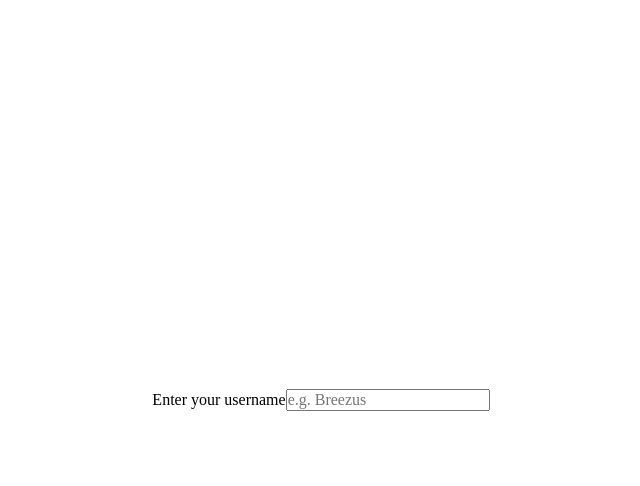
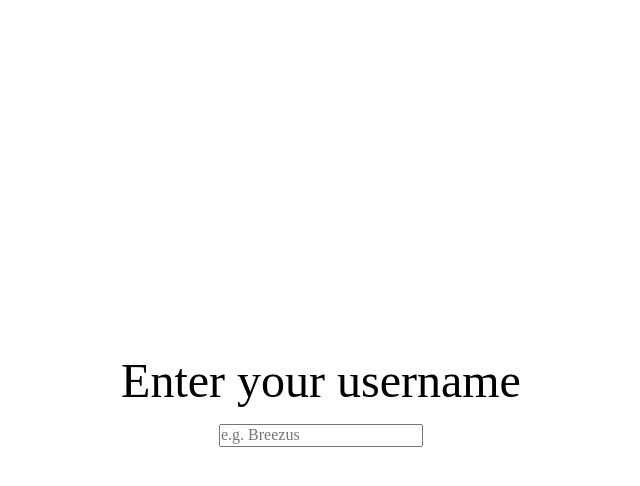
Before and after one commit to Bleu24/Battleship, a website built with webpack: page src/template.html in a window 1280 px wide. Both pictures are taken after a click on the button "New Game". Shown: the whole page, without its empty margins (319-959 px from the left). Built offline with nearby package versions, Linux system fonts and the light colour scheme.

Commit message:
feat: add wizard class and style wizard prompt

```diff
--- a/src/styles.css
+++ b/src/styles.css
@@ -23,20 +23,24 @@ body {
     height: 100vh;
 }
 
-:root {
+:root {}
 
-}
 
 /*hero*/
 .hero__title {
     margin: 0;
 }
 
-.hero {
+.hero, .wizard {
     display: flex;
     flex-direction: column;
     align-items: center;
     gap: 1rem;
+}
+
+/* wizard */
+.wizard__prompt {
+    font-size: clamp(5%, 3rem, 5rem);
 }
 
 /* app */
```
